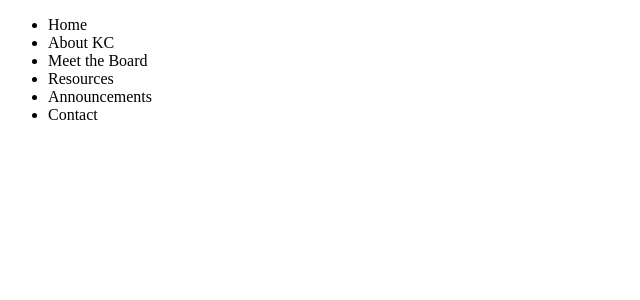
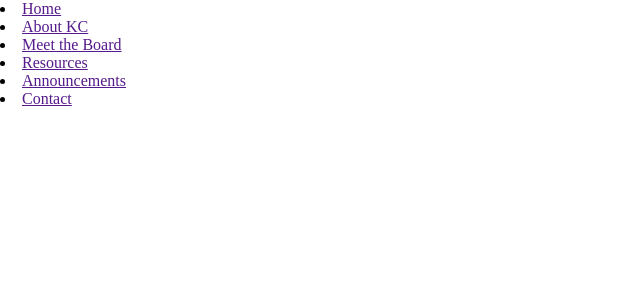
Before and after one commit to truongmleon/Key-Club-Website, a React (Vite) app: page / in a window 1280 px wide. Shown: the top 300 px of the page, without its empty margins (0-640 px from the left). Built offline with nearby package versions, Linux system fonts and the light colour scheme.

Commit message:
nav problems

```diff
--- a/index.html
+++ b/index.html
@@ -4,6 +4,7 @@
     <meta charset="UTF-8" />
     <meta name="viewport" content="width=device-width, initial-scale=1.0" />
     <title>Kentwood Key Club</title>
+    <link rel="stylesheet" href="styles/styles.css">
   </head>
   <body>
     <div id="root"></div>
--- a/src/components/Navbar.tsx
+++ b/src/components/Navbar.tsx
@@ -1,17 +1,17 @@
 import React from "react";
+
+let navRows: string[] = ["Home", "About KC", "Meet the Board", "Resources", "Announcements", "Contact"];
+let htmlNav: React.ReactElement<any, string | React.JSXElementConstructor<any>> | JSX.Element[] = [];
+
+for (let i = 0; i < navRows.length; i++) {
+  htmlNav.push(<li><a href="">{navRows[i]}</a></li>);
+}
 
 const Navbar = () => {
   return (
     <div className="">
       <nav>
-        <ul>
-          <li>Home</li>
-          <li>About KC</li>
-          <li>Meet the Board</li>
-          <li>Resources</li>
-          <li>Announcements</li>
-          <li>Contact</li>
-        </ul>
+        {htmlNav}
       </nav>
     </div>
   )
--- a/src/styles/styles.css
+++ b/src/styles/styles.css
@@ -1,10 +1,8 @@
 *, *::before, *::after {
-  -webkit-box-sizing: border-box;
-          box-sizing: border-box;
+  box-sizing: border-box;
 }
 
 body, html {
   margin: 0;
   padding: 0;
-}
-/*# sourceMappingURL=styles.css.map */
+}/*# sourceMappingURL=styles.css.map */
--- a/styles/styles.css
+++ b/styles/styles.css
@@ -1,10 +1,8 @@
 *, *::before, *::after {
-  -webkit-box-sizing: border-box;
-          box-sizing: border-box;
+  box-sizing: border-box;
 }
 
 body, html {
   margin: 0;
   padding: 0;
-}
-/*# sourceMappingURL=styles.css.map */
+}/*# sourceMappingURL=styles.css.map */
```
Also changed, not shown: 2 other files (tests, documents, lock files or other folders).
